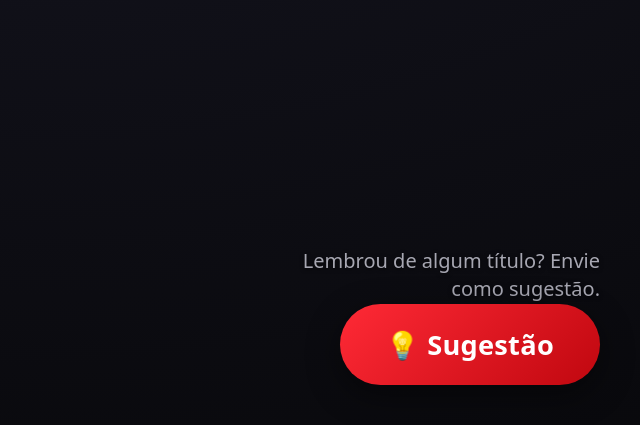
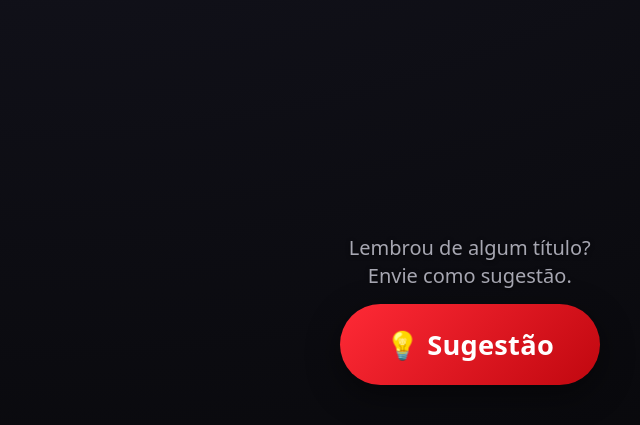
Before and after one commit to pedro-lucas-melo/Project-Streaming, a Python web app: template templates/home.html in a window 1280 px wide. Shown: the part 375-800 px from the top of the page, without its empty margins (640-1280 px from the left). Run offline with Jinja, Linux system fonts and the light colour scheme; the template is opened without the code that fills it, so the values that code supplies are empty.

Commit message:
fix(ui): carousel fills 4K viewport; centered two-line suggestion hint
Carousel middle row still gapped on the 4K TV: each half must exceed the
viewport width, but at 12/row a half was ~2640px < the TV's ~3840px
logical width (rtl rows filled because their full track spans two
halves; the ltr row only shows one half at start). Raise min_per_row to
20 (half ~5280px > 3840) so every row renders filled regardless of
direction; distinct posters stay capped at 12 for decode.

Suggestion hint: wrap hint + button in a centered .suggest-dock and
force the line break so it reads 'Lembrou de algum titulo?' /
'Envie como sugestao.' centered, instead of right-aligned with an
awkward mid-sentence wrap.

Co-Authored-By: Claude Opus 4.8 <noreply@anthropic.com>

```diff
--- a/templates/home.html
+++ b/templates/home.html
@@ -268,11 +268,26 @@
         .modal-btn.cancel:hover  { background: var(--surface-focus); }
         .modal-btn.cancel:focus  { outline: none; background: var(--surface-focus); box-shadow: 0 0 0 4px white; transform: scale(1.05); }
 
-        /* ── BOTÃO SUGESTÃO FLUTUANTE ── */
-        .suggest-fab {
+        /* ── SUGESTÃO (dock fixo: texto centralizado acima do botão) ── */
+        .suggest-dock {
             position: fixed;
             bottom: 40px;
             right: 40px;
+            z-index: 50;
+            display: flex;
+            flex-direction: column;
+            align-items: center;   /* centraliza o texto sobre o botão */
+        }
+        .suggest-hint {
+            margin-bottom: 14px;
+            color: var(--text-dim);
+            font-size: 1.25rem;
+            text-align: center;
+            line-height: 1.4;
+            text-shadow: 0 1px 4px rgba(0,0,0,0.7);
+            pointer-events: none;
+        }
+        .suggest-fab {
             display: inline-flex;
             align-items: center;
             justify-content: center;
@@ -286,27 +301,11 @@
             font-weight: bold;
             letter-spacing: 0.01em;
             cursor: pointer;
-            z-index: 50;
             box-shadow: var(--shadow);
             transition: filter 0.15s, transform 0.15s;
         }
         .suggest-fab:hover { filter: brightness(1.1); transform: scale(1.05); }
         .suggest-fab:focus { filter: brightness(1.1); transform: scale(1.05); outline: none; box-shadow: 0 0 0 4px white; }
-
-        /* Texto de chamada logo acima do botão de sugestão */
-        .suggest-hint {
-            position: fixed;
-            bottom: 122px;
-            right: 40px;
-            z-index: 49;
-            max-width: 300px;
-            color: var(--text-dim);
-            font-size: 1.25rem;
-            text-align: right;
-            line-height: 1.4;
-            text-shadow: 0 1px 4px rgba(0,0,0,0.7);
-            pointer-events: none;
-        }
 
         /* ── MODAL SUGESTÃO ── */
         .suggest-modal-overlay {
@@ -450,9 +449,11 @@
         </div>
     </div>
 
-<!-- Botão flutuante sugestão -->
-<div class="suggest-hint">Lembrou de algum título? Envie como sugestão.</div>
-<button class="suggest-fab" onclick="openSuggestModal()">💡 Sugestão</button>
+<!-- Sugestão: texto centralizado (2 linhas) acima do botão -->
+<div class="suggest-dock">
+    <div class="suggest-hint">Lembrou de algum título?<br>Envie como sugestão.</div>
+    <button class="suggest-fab" onclick="openSuggestModal()">💡 Sugestão</button>
+</div>
 
 <!-- Modal sugestão -->
 <div class="suggest-modal-overlay" id="suggestModal">
```
Also changed, not shown: src/streaming/server.py (+9 -6 lines).
